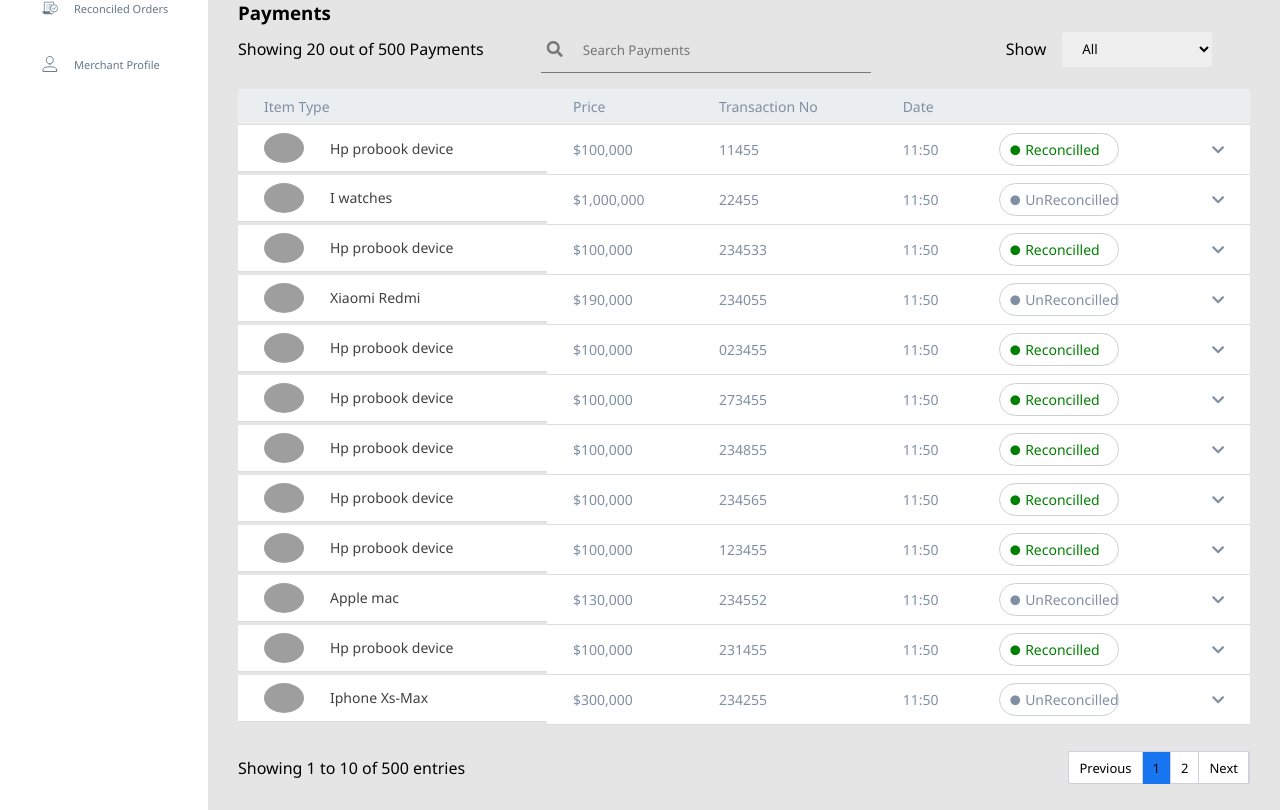
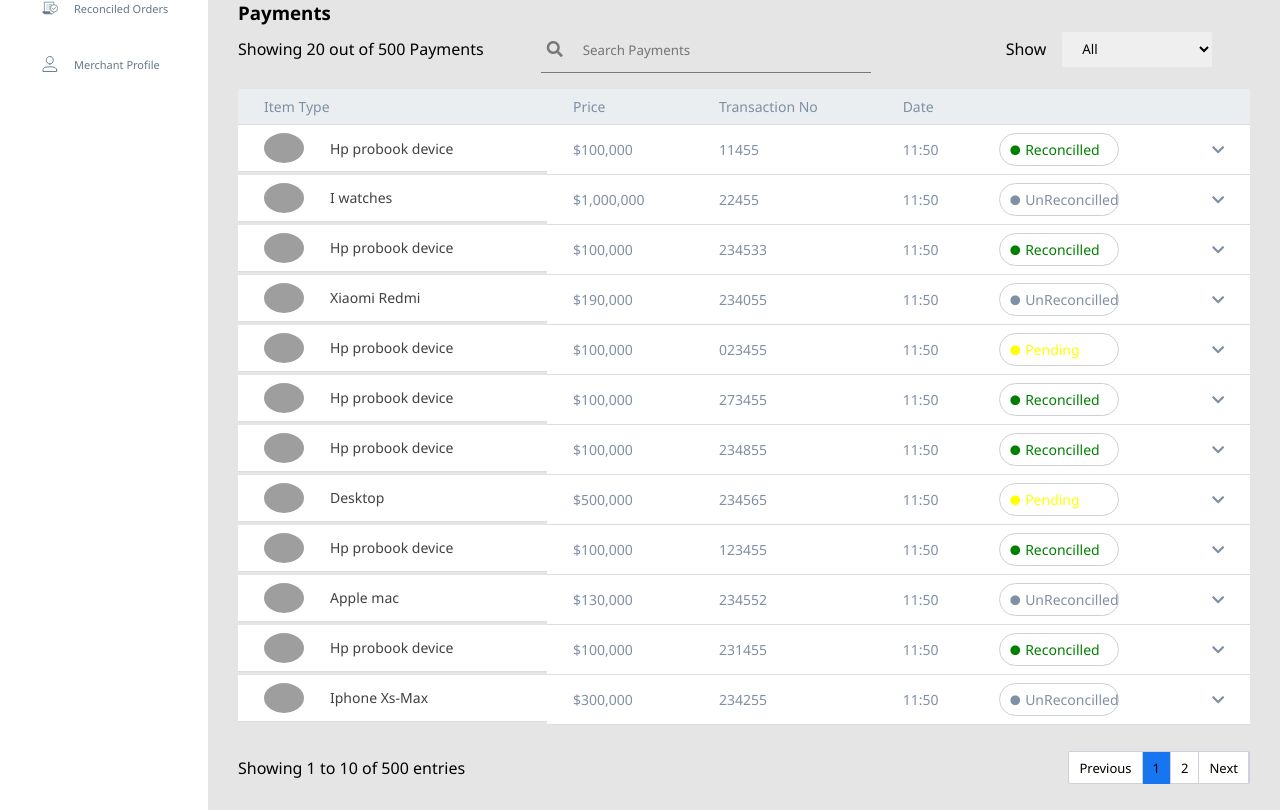
Before and after one commit to Chimdiya1/dashboard, a React (Create React App) app: page / in a window 1280 px wide. Shown: the part 568-1378 px from the top of the page. Built offline with nearby package versions, Linux system fonts and the light colour scheme; grey boxes are pictures that could not be loaded.

Commit message:
Finishing touches

```diff
--- a/src/components/dashboardArea/dashboardArea.component.jsx
+++ b/src/components/dashboardArea/dashboardArea.component.jsx
@@ -42,7 +42,7 @@ const DashboardArea = () => {
                     <option value="Reconcilled">Reconciled</option>
                     <option value="UnReconcilled">UnReconciled</option>
                     <option value="Reconcilled">Settled</option>
-                    <option value="UnReconcilled">UnSettled</option>
+                    <option value="Pending">UnSettled</option>
                 </select>
             </div>
             <Table data={Data} />
--- a/src/components/dashboardArea/data.js
+++ b/src/components/dashboardArea/data.js
@@ -32,7 +32,7 @@ const data = [
     price: '100,000',
     transactionId: '023455',
     time: '11:50',
-    status: 'Reconcilled',
+    status: 'Pending',
   },
   {
     title: 'Hp probook device',
@@ -49,11 +49,11 @@ const data = [
     status: 'Reconcilled',
   },
   {
-    title: 'Hp probook device',
-    price: '100,000',
+    title: 'Desktop',
+    price: '500,000',
     transactionId: '234565',
     time: '11:50',
-    status: 'Reconcilled',
+    status: 'Pending',
   },
   {
     title: 'Hp probook device',
--- a/src/components/orderDetails/orderDetails.component.jsx
+++ b/src/components/orderDetails/orderDetails.component.jsx
@@ -1,11 +1,12 @@
 import React from 'react'
 
-const OrderDetails = ({pending,reconciled,total}) => {
+const OrderDetails = ({ pending, reconciled, total }) => {
+    const reconciledPercent = (reconciled/total) * 100
     const hrStyle = {
         height: '4px',
         border: 'none',
         borderRadius: '120px',
-        background: `linear-gradient(to right, green 0% ${reconciled}%, yellow ${reconciled}% ${total}%)`,
+        background: `linear-gradient(to right, green 0% ${reconciledPercent}%, yellow ${reconciledPercent}% 100%)`,
         marginBottom: '11px'
     }
     return (
--- a/src/components/paymentDetails/paymentDetails.component.jsx
+++ b/src/components/paymentDetails/paymentDetails.component.jsx
@@ -1,11 +1,12 @@
 import React from 'react'
 
 const PaymentDetails = ({ pending, reconciled, total }) => {
+    const reconciledPercent = (reconciled / total) * 100
     const hrStyle = {
         height: '4px',
         border: 'none',
         borderRadius: '120px',
-        background: `linear-gradient(to right, green 0% ${reconciled}%, yellow ${reconciled}% ${total}%)`,
+        background: `linear-gradient(to right, green 0% ${reconciledPercent}%, yellow ${reconciledPercent}% 100%)`,
         marginBottom: '11px'
     }
     return (
```
